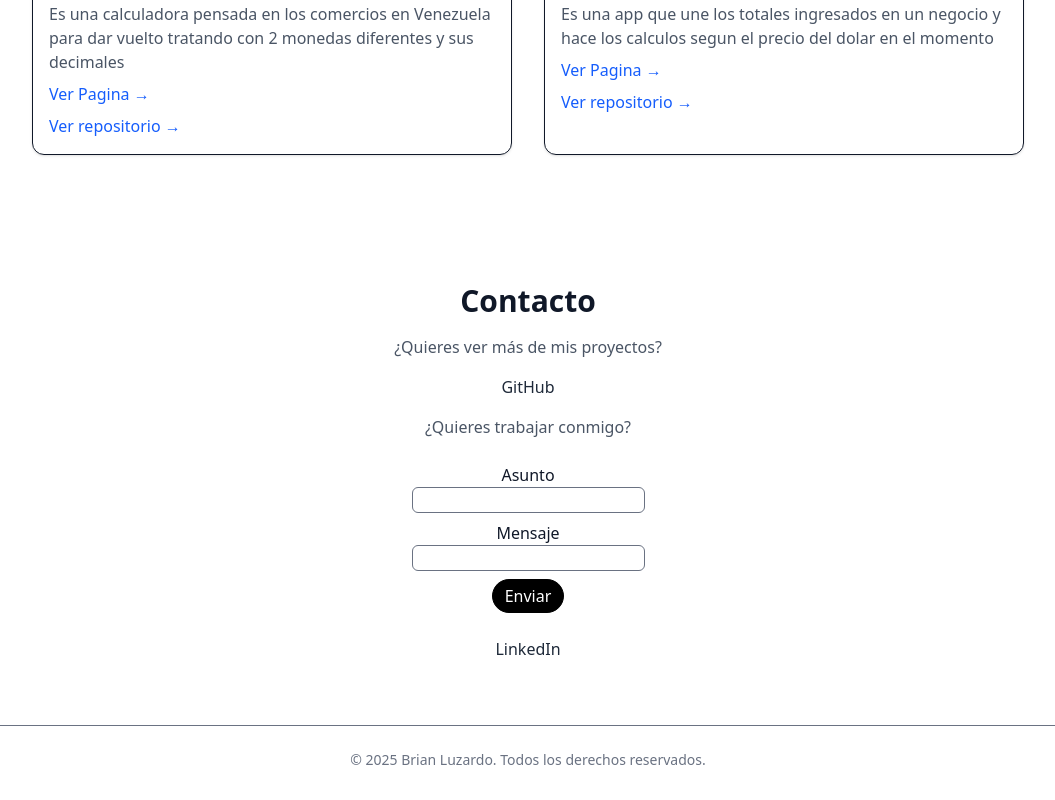
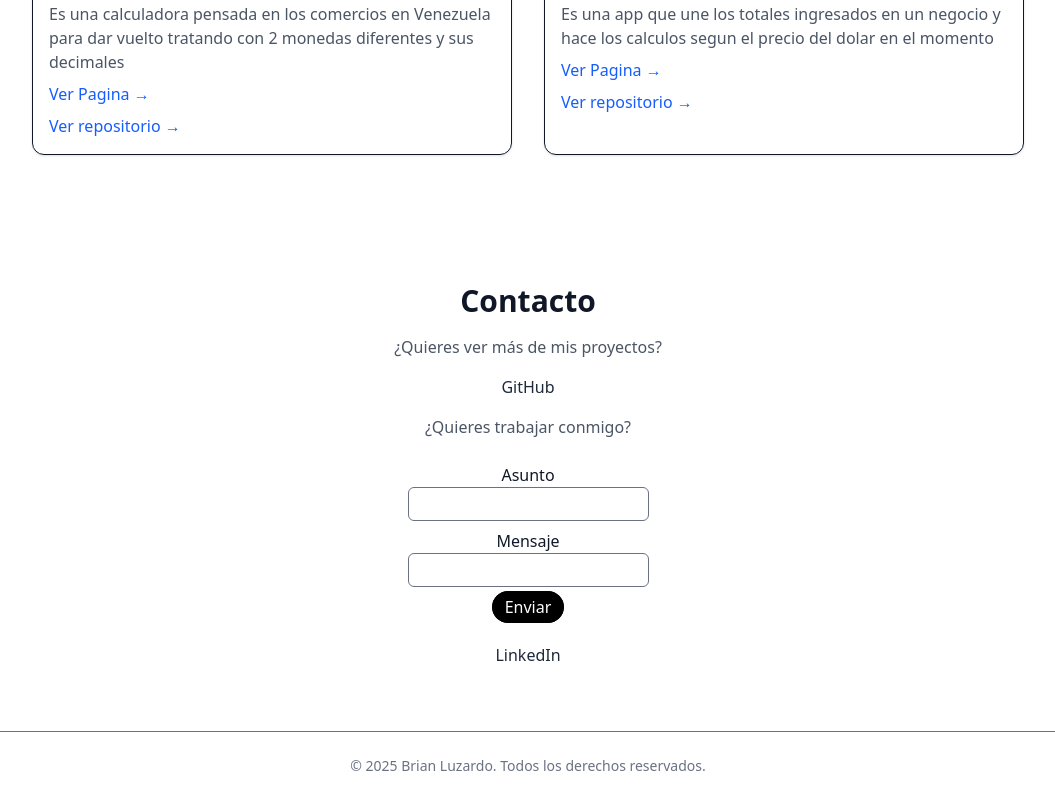
Before and after one commit to Xgsusbrx/My-Portafolio-, a React (Vite) app: page / in a window 1280 px wide. Shown: the part 1777-2577 px from the top of the page, without its empty margins (112-1167 px from the left). Built offline with nearby package versions, Linux system fonts and the light colour scheme.

Commit message:
agrega mejoras en el formulario

```diff
--- a/src/components/FormContact.jsx
+++ b/src/components/FormContact.jsx
@@ -3,21 +3,13 @@ import { useState } from "react";
 export const FormContact = () => {
   const [asunto, setAsunto] = useState("");
   const [body, setBody] = useState("");
-
-  const handleSubmit = (event) => {
-    console.log({ asunto, body });
-    event.preventDefault();
-    setAsunto("");
-    setBody("");
-  };
-
   return (
     <>
-      <form onSubmit={handleSubmit}>
+      <form>
         <label>Asunto </label>
-        <div className="mb-2">
+        <div className="mb-2" >
           <input
-            className="border rounded-md border-gray-500"
+            className="border rounded-md border-gray-500 p-1"
             value={asunto}
             onChange={(e) => {
               setAsunto(e.target.value);
@@ -27,19 +19,19 @@ export const FormContact = () => {
         <label>Mensaje </label>
         <div className="mb-2">
           <input
-            className="border rounded-md border-gray-500"
+            className="border rounded-md border-gray-500 p-1"
             value={body}
             onChange={(e) => {
               setBody(e.target.value);
             }}
           ></input>
         </div>
-        <button
+        <a
           href={`mailto:brian95gsus@gmail.com?body=${body}&subject=${asunto}`}
           className="text-white bg-black rounded-full px-3 py-1 cursor-pointer border border-black hover:text-black hover:bg-white hover:border hover:border-black"
         >
           Enviar
-        </button>
+        </a>
       </form>
     </>
   );
```
